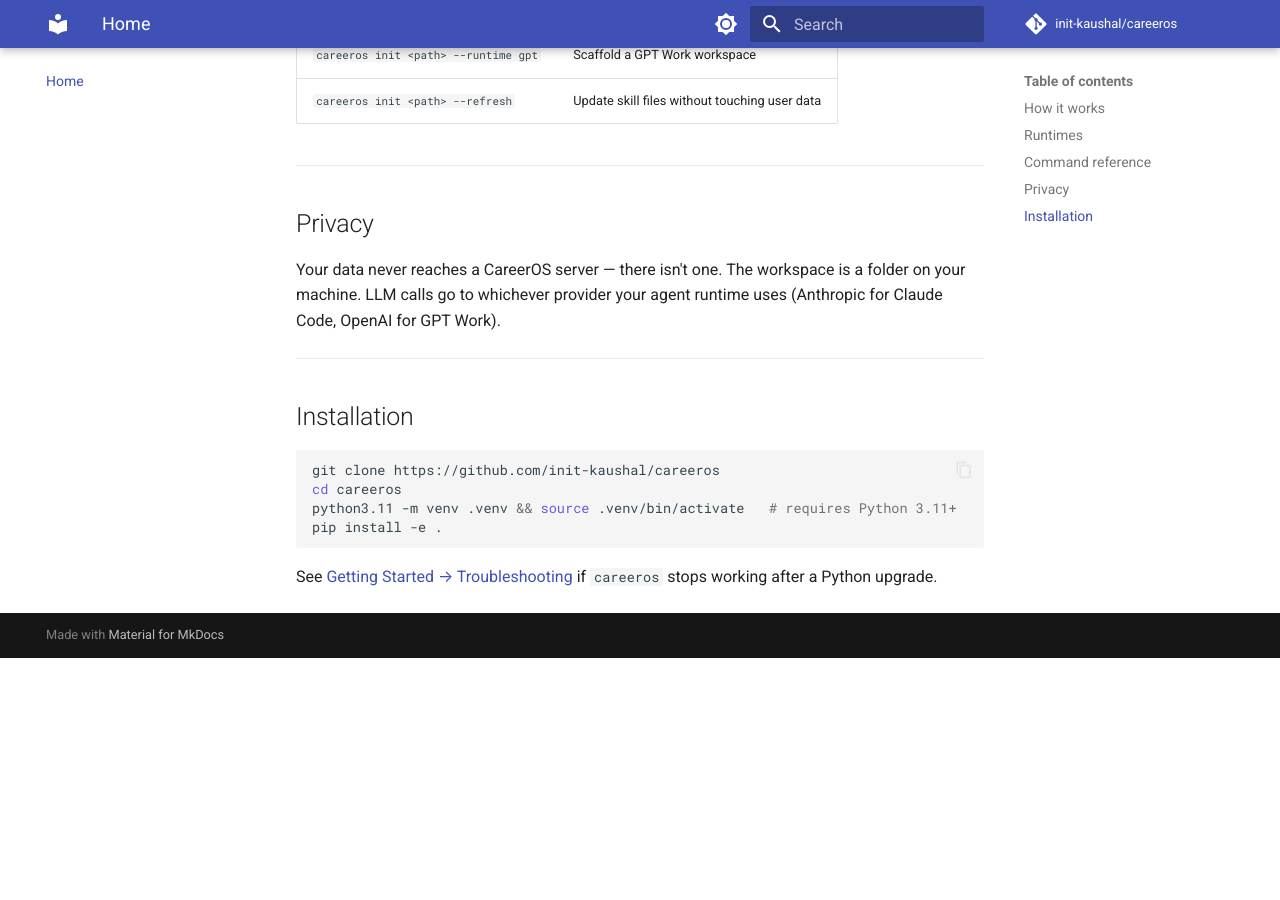
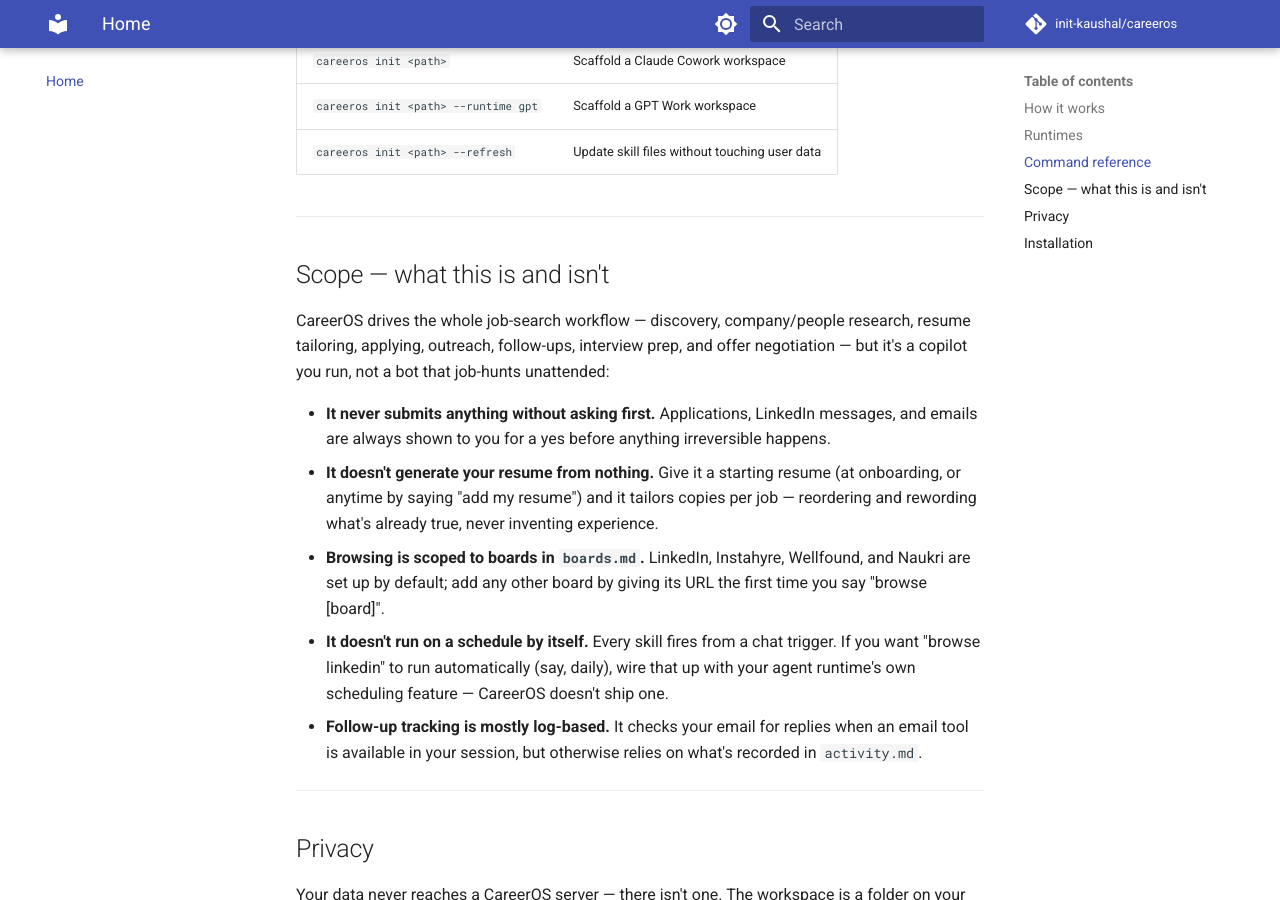
Before and after one commit to init-kaushal/careeros, an MkDocs documentation site: the page built from docs/index.md, in a window 1280 px wide and 900 px high, scrolled down 1229 px. Built offline with MkDocs 1.6.1 and Material for MkDocs 9.7.7, drawn with Linux system fonts in a browser that asks for light colours; comment, search, counter and statistics services are not loaded; before the commit the page ends 1887 px from its top, so only the background shows below that; some of the changed text lies outside the part shown.

Commit message:
feat: resume intake in onboarding, tailored resumes in prep, best-effort inbox check in follow-up
- onboard: Q9 asks for an existing resume (or 'add my resume' later); writes resume.md
- prep: STEP 4B drafts a job-tailored resume.md from the intake resume, never inventing content
- apply: points the resume-upload field at the tailored resume when one exists
- follow-up: optional STEP 0.5 checks a connected email tool for replies before flagging as overdue
- CLAUDE.md + docs/index.md: document the new resume.md files and an honest 'Scope' section covering custom boards and scheduling

````diff
--- a/docs/index.md
+++ b/docs/index.md
@@ -8,7 +8,7 @@
 
 ## How it works
 
-One command scaffolds a workspace. On the first session, the agent interviews you to build your profile and scoring rubric. After that, you chat: "browse linkedin", "show pipeline", "mark Stripe as applied."
+One command scaffolds a workspace. On the first session, the agent interviews you to build your profile, scoring rubric, and (optionally) your resume. After that, you chat: "browse linkedin", "research Stripe", "prep for Stripe", "apply to Stripe", "connect with [recruiter]", "check follow-ups", "I have an interview at Stripe", "I got an offer from Stripe", "show pipeline" — covering discovery through offer, not just search.
 
 ```bash
 careeros init ~/my-job-search                # Claude Code (recommended)
@@ -40,6 +40,18 @@
 
 ---
 
+## Scope — what this is and isn't
+
+CareerOS drives the whole job-search workflow — discovery, company/people research, resume tailoring, applying, outreach, follow-ups, interview prep, and offer negotiation — but it's a copilot you run, not a bot that job-hunts unattended:
+
+- **It never submits anything without asking first.** Applications, LinkedIn messages, and emails are always shown to you for a yes before anything irreversible happens.
+- **It doesn't generate your resume from nothing.** Give it a starting resume (at onboarding, or anytime by saying "add my resume") and it tailors copies per job — reordering and rewording what's already true, never inventing experience.
+- **Browsing is scoped to boards in `boards.md`.** LinkedIn, Instahyre, Wellfound, and Naukri are set up by default; add any other board by giving its URL the first time you say "browse [board]".
+- **It doesn't run on a schedule by itself.** Every skill fires from a chat trigger. If you want "browse linkedin" to run automatically (say, daily), wire that up with your agent runtime's own scheduling feature — CareerOS doesn't ship one.
+- **Follow-up tracking is mostly log-based.** It checks your email for replies when an email tool is available in your session, but otherwise relies on what's recorded in `activity.md`.
+
+---
+
 ## Privacy
 
 Your data never reaches a CareerOS server — there isn't one. The workspace is a folder on your machine. LLM calls go to whichever provider your agent runtime uses (Anthropic for Claude Code, OpenAI for GPT Work).
````
Also changed, not shown: careeros/templates/workspace/.claude/skills/apply/SKILL.md (+1 -1 lines), careeros/templates/workspace/.claude/skills/follow-up/SKILL.md (+9 -0 lines), careeros/templates/workspace/.claude/skills/onboard/SKILL.md (+38 -2 lines), careeros/templates/workspace/.claude/skills/prep/SKILL.md (+26 -2 lines), careeros/templates/workspace/CLAUDE.md (+7 -0 lines).
